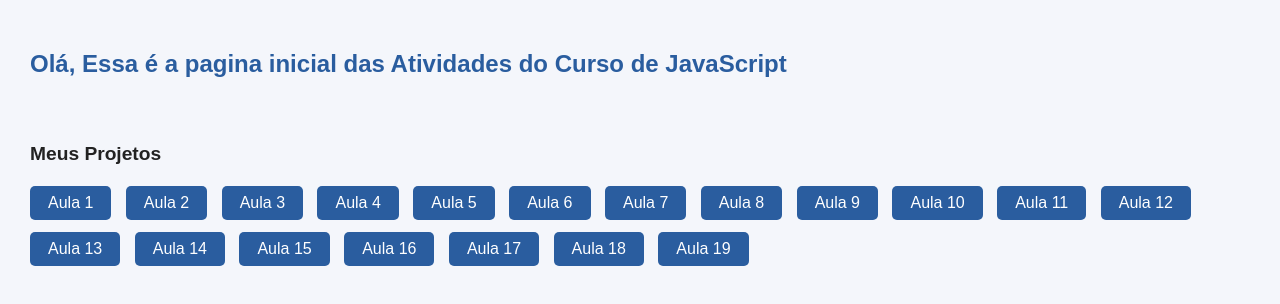
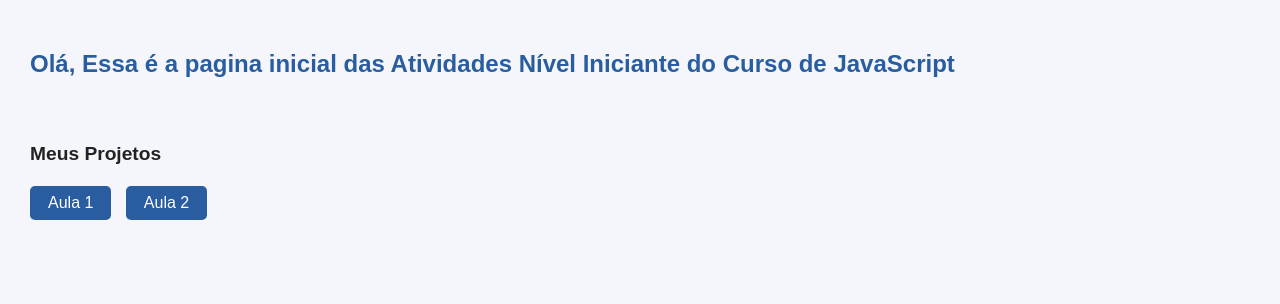
Before and after one commit to meirelesDiogo/AtividadesJS, a plain HTML site: page index.html in a window 1280 px wide. Drawn offline with Linux system fonts and the light colour scheme.

Commit message:
HTML atualizado

```diff
--- a/index.html
+++ b/index.html
@@ -7,28 +7,11 @@
     <link rel="stylesheet" href="styles.css">
 </head>
 <body>
-    <h2>Olá, Essa é a pagina inicial das Atividades do Curso de JavaScript</h2>
+    <h2>Olá, Essa é a pagina inicial das Atividades Nível Iniciante do Curso de JavaScript</h2>
     <br><br>
     <p>Meus Projetos</p>
     <a href="aula 1/index.html">Aula 1</a>
     <a href="aula 2/index.html">Aula 2</a>
-    <a href="aula 3/index.html">Aula 3</a>
-    <a href="aula 4/index.html">Aula 4</a>
-    <a href="aula 5/index.html">Aula 5</a>
-    <a href="aula 6/index.html">Aula 6</a>
-    <a href="aula 7/index.html">Aula 7</a>
-    <a href="aula 8/index.html">Aula 8</a>
-    <a href="aula 9/index.html">Aula 9</a>
-    <a href="aula 10/index.html">Aula 10</a>
-    <a href="aula 11/index.html">Aula 11</a>
-    <a href="aula 12/index.html">Aula 12</a>
-    <a href="aula 13/index.html">Aula 13</a>
-    <a href="aula 14/index.html">Aula 14</a>
-    <a href="aula 15/index.html">Aula 15</a>
-    <a href="aula 16/index.html">Aula 16</a>
-    <a href="aula 17/index.html">Aula 17</a>
-    <a href="aula 18/index.html">Aula 18</a>
-    <a href="aula 19/index.html">Aula 19</a>
 
 </body>
 </html>
```
